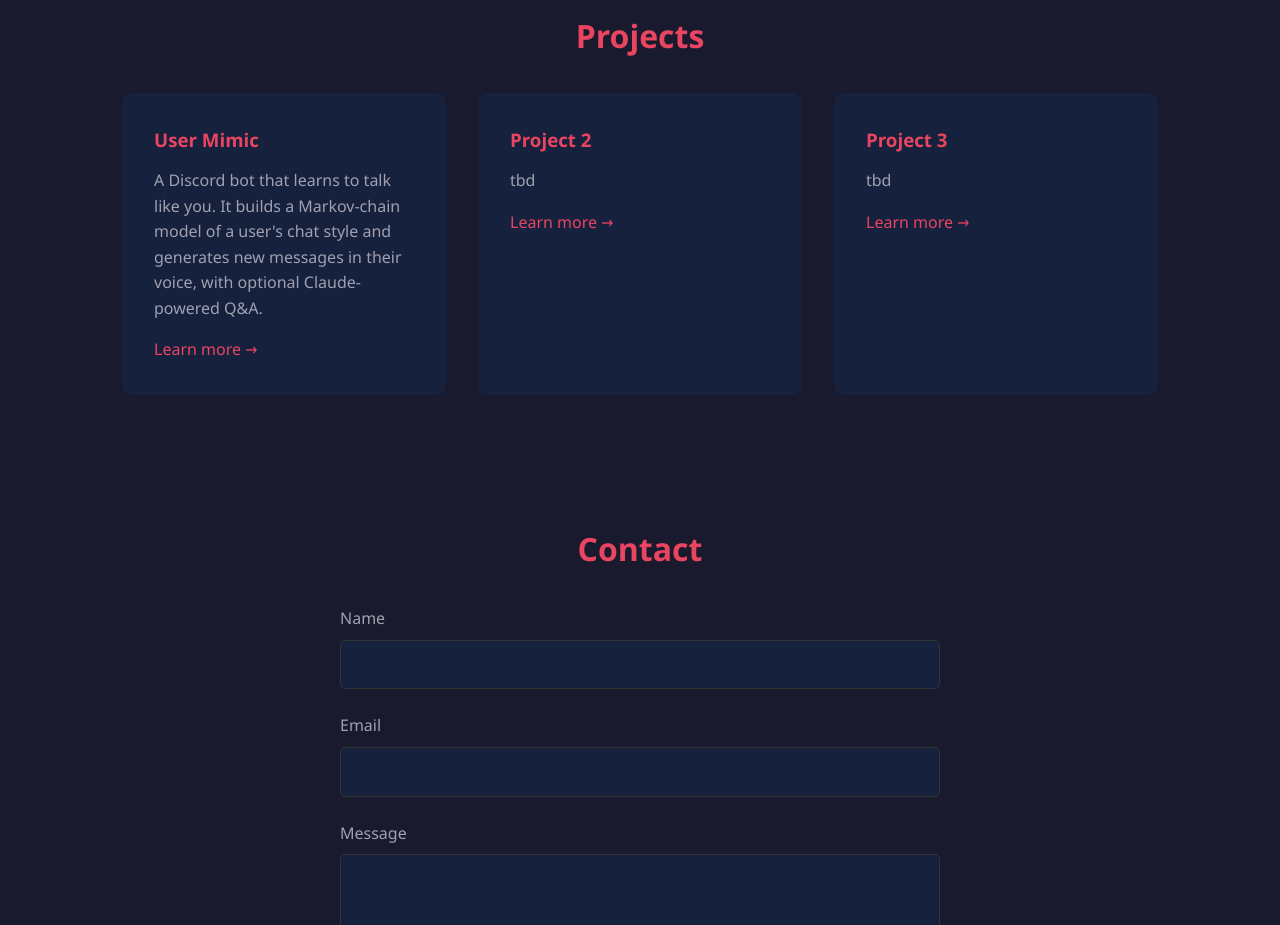
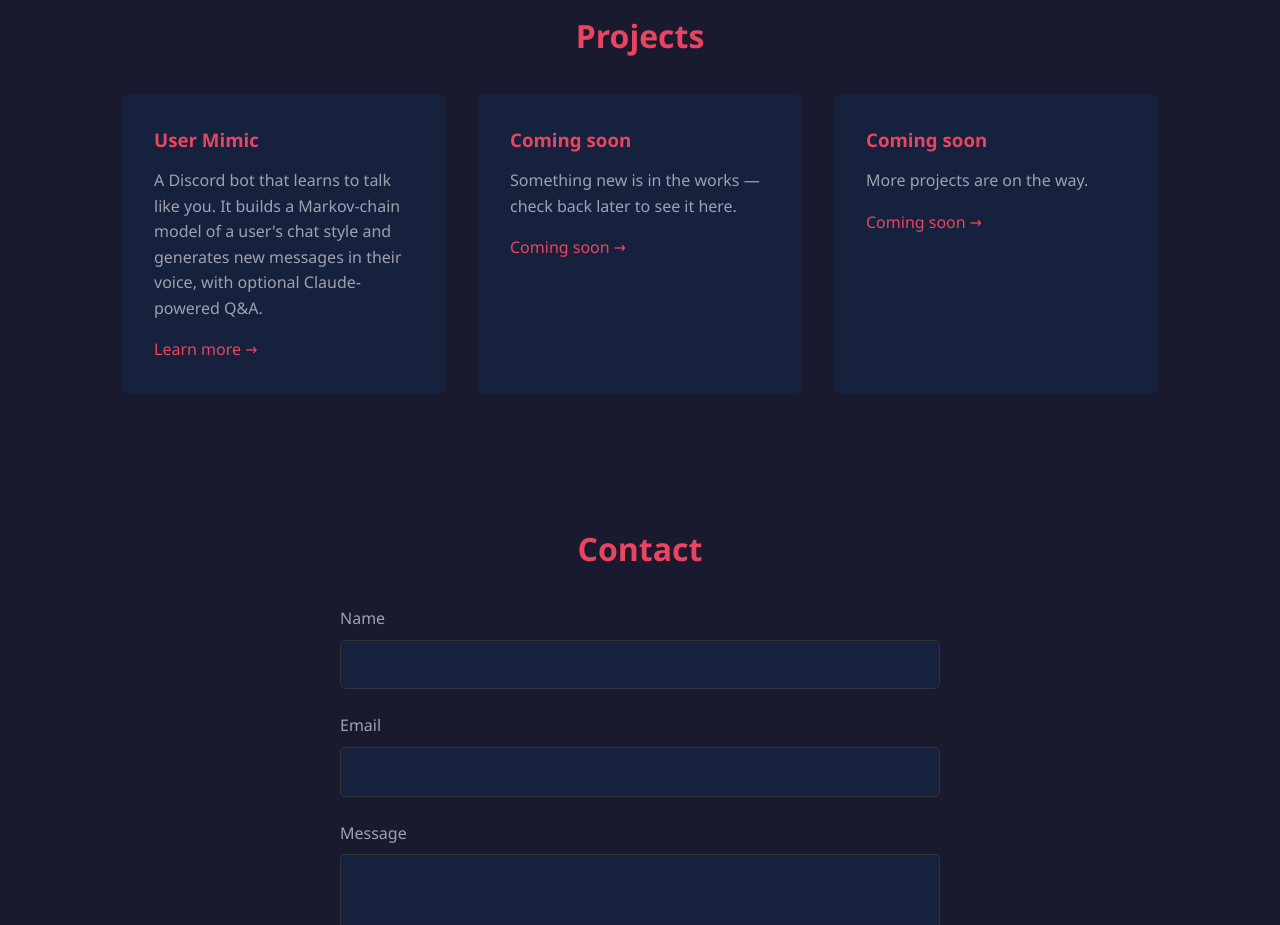
Before and after one commit to Julia-b-work/portfolio, a website: page index.html in a window 1280 px wide. Shown: the part 1060-1985 px from the top of the page. Drawn offline with Linux system fonts and the light colour scheme.

Commit message:
Replace Project 2/3 placeholders

```diff
--- a/index.html
+++ b/index.html
@@ -50,14 +50,14 @@
           <a href="https://github.com/Julia-b-work/discord-mimic" class="project-link" target="_blank" rel="noopener">Learn more &rarr;</a>
         </div>
         <div class="project-card">
-          <h3>Project 2</h3>
-          <p>tbd</p>
-          <a href="#" class="project-link">Learn more &rarr;</a>
+          <h3>Coming soon</h3>
+          <p>Something new is in the works — check back later to see it here.</p>
+          <span class="project-link">Coming soon &rarr;</span>
         </div>
         <div class="project-card">
-          <h3>Project 3</h3>
-          <p>tbd</p>
-          <a href="#" class="project-link">Learn more &rarr;</a>
+          <h3>Coming soon</h3>
+          <p>More projects are on the way.</p>
+          <span class="project-link">Coming soon &rarr;</span>
         </div>
       </div>
     </section>
```
